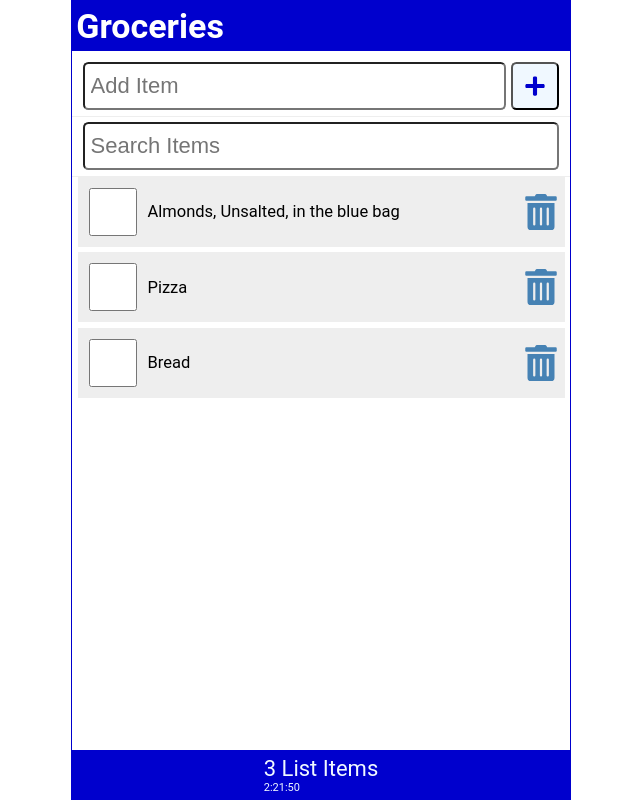
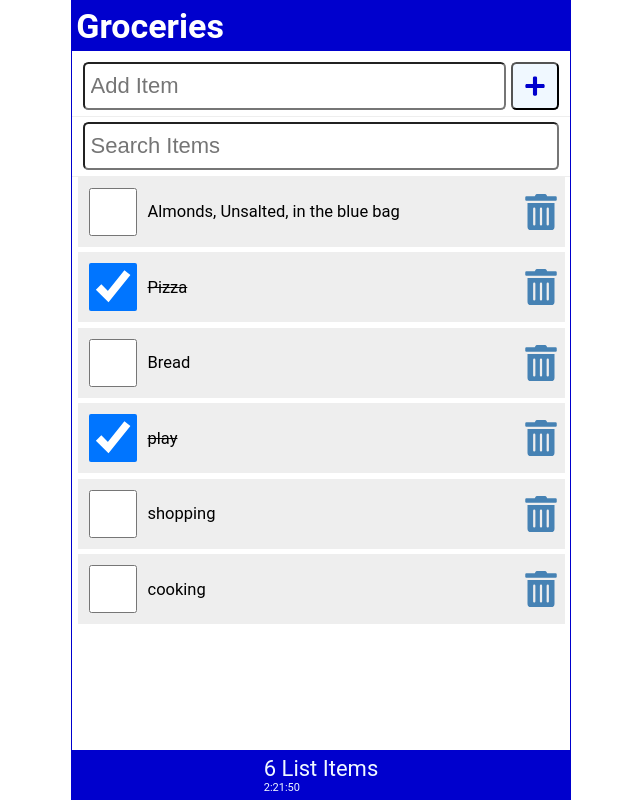
Before and after one commit to awoliop/React-Course, a React (Vite) app: page / in a window 1280 px wide. Shown: the whole page, without its empty margins (319-959 px from the left). Built offline with nearby package versions, Linux system fonts and the light colour scheme; data requests are answered from the project's data file.

Commit message:
json-server CRUD(get/all, post, update) added to the app

```diff
--- a/data/db.json
+++ b/data/db.json
@@ -1,19 +1,34 @@
 {
   "items": [
     {
-      "id": 1,
+      "id": "1",
       "checked": false,
       "item": "Almonds, Unsalted, in the blue bag"
     },
     {
-      "id": 2,
-      "checked": false,
+      "id": "2",
+      "checked": true,
       "item": "Pizza"
     },
     {
-      "id": 3,
+      "id": "3",
       "checked": false,
       "item": "Bread"
+    },
+    {
+      "id": "4",
+      "checked": true,
+      "item": "play"
+    },
+    {
+      "id": "5",
+      "checked": false,
+      "item": "shopping"
+    },
+    {
+      "id": "6",
+      "checked": false,
+      "item": "cooking"
     }
   ]
 }
--- /dev/null
+++ b/src/ApiRequest.jsx
@@ -0,0 +1,14 @@
+import React from "react";
+
+const ApiRequest = async (url = "", optionsObj = null, errMrg = null) => {
+  try {
+    const response = await fetch(url, optionsObj);
+    if (!response.ok) throw Error("Reload the page!!");
+  } catch (error) {
+    errMrg = error.message;
+  } finally {
+    return errMrg;
+  }
+};
+
+export default ApiRequest;
--- a/src/App.jsx
+++ b/src/App.jsx
@@ -6,15 +6,18 @@
 import { useEffect, useState } from "react";
 import ItemList from "./ItemList";
 import "./index.css";
+import ApiRequest from "./ApiRequest";
+
 function App() {
-  const API_URL = "http://localhost:3000/items";
+  const API_URL = "http://localhost:3001/items";
   const [items, setitems] = useState([]);
   const [newItem, setNewItem] = useState("");
   const [search, setSearch] = useState("");
   const [color, setColor] = useState("");
   const [fetchError, setFetchError] = useState(null);
   const [isLoading, setIsLoading] = useState(true);
-  const addItem = (newItem) => {
+
+  const addItem = async (newItem) => {
     // checking if the items array is non-empty, for when it is empty to initialte it with 1
     const id = items.length ? items[items.length - 1].id + 1 : 1;
 
@@ -25,6 +28,17 @@
     };
     const listItems = [...items, myItem];
     setitems(listItems);
+
+    const postOptions = {
+      method: "POST",
+      headers: {
+        "Content-Type": "application/json",
+      },
+      body: JSON.stringify(myItem),
+    };
+
+    const result = await ApiRequest(API_URL, postOptions);
+    if (result) setFetchError(result);
   };
 
   const handleSubmit = (event) => {
@@ -39,7 +53,7 @@
       try {
         const response = await fetch(API_URL);
         // if there is an isuue(error) with the fetch it will be caught by the line below and contiunded directly by the catch block of the code!!
-        if (!response.ok) throw Error("Did not recieve data.");
+        if (!response.ok) throw Error("Items not found!!");
         const listitems = await response.json();
         setitems(listitems);
         setFetchError(null);
@@ -54,7 +68,7 @@
 
     setTimeout(() => {
       fetchItems();
-    }, 2000);
+    }, 1000);
   }, []);
 
   return (
@@ -72,7 +86,9 @@
           {isLoading && !fetchError && (
             <p className="loading_message">Loading Items...</p>
           )}
-          {fetchError && <p style={{ color: "red" }}>{fetchError}</p>}
+          {fetchError && (
+            <p style={{ color: "red", marginTop: "140px" }}>{fetchError}</p>
+          )}
           {!fetchError && !isLoading && (
             <Content
               // if we are not search for anythin it would just render normally but if we are search it filters the items that contain the characters
@@ -80,6 +96,9 @@
                 item.item.toLowerCase().includes(search.toLowerCase())
               )}
               setitems={setitems}
+              API_URL={API_URL}
+              fetchError={fetchError}
+              setFetchError={setFetchError}
             />
           )}
         </main>
--- a/src/content.jsx
+++ b/src/content.jsx
@@ -3,13 +3,21 @@
 import styled from "styled-components";
 import { css } from "styled-components";
 import ItemList from "./ItemList";
+import ApiRequest from "./ApiRequest";
 
-const content = ({ items, setitems, setAndSaveItems }) => {
+const content = ({
+  items,
+  setitems,
+  setAndSaveItems,
+  API_URL,
+  fetchError,
+  setFetchError,
+}) => {
   const itemCounter = () => {
     return (length = items.length);
   };
 
-  const handleCheck = (id) => {
+  const handleCheck = async (id) => {
     const listItems = items.map((item) =>
       item.id === id ? { ...item, checked: !item.checked } : item
     );
@@ -20,10 +28,24 @@
      storage but now if has been handled by the useEffect in the App.js..so all we have to do it set the items and it will be saved to the local storage
      */
     setitems(listItems);
+
+    const myItem = listItems.filter((item) => item.id === id);
+
+    const updateOptions = {
+      method: "PATCH",
+      headers: {
+        "Content-Type": "application/json",
+      },
+      body: JSON.stringify({ checked: myItem[0].checked }),
+    };
+    const reqUrl = `${API_URL}/${id}`;
+
+    const result = await ApiRequest(reqUrl, updateOptions);
+    if (result) setFetchError(result);
   };
 
   const handleDelete = (id) => {
-    const listItems = items.filter((item) => item.id !== id);
+    const listItems = items.filter((item) => item.id != id);
 
     /*
     🔥🔥🔥
```
